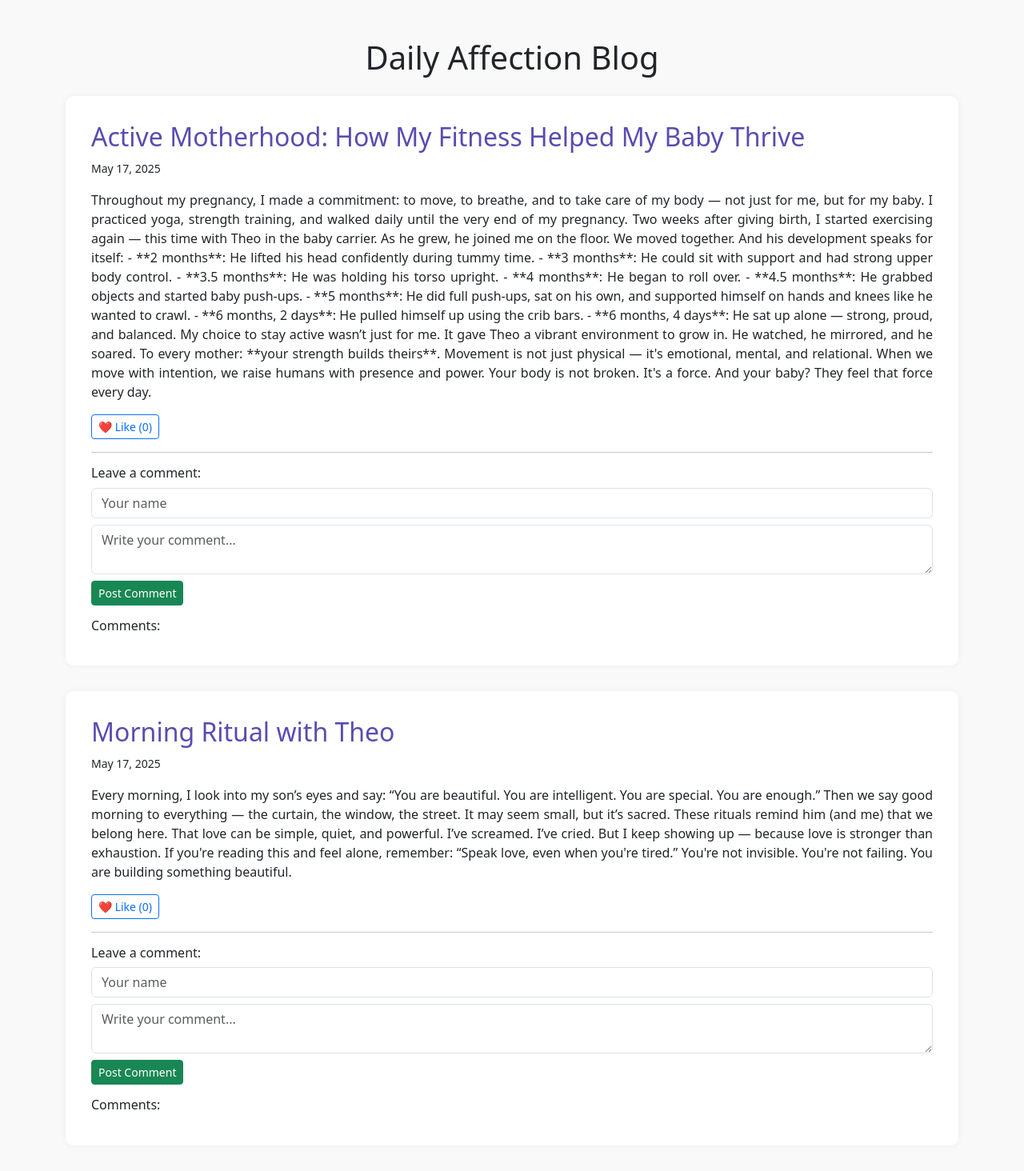
After one commit to suelmaparis/beyond_the_absence, a Flask app: page /blog in a window 1280 px wide. The commit adds this page. Shown: the whole page at 80% size. Run offline with Flask 3, Linux system fonts and the light colour scheme.

Commit message:
add blog page

```diff
--- a/app.py
+++ b/app.py
@@ -1,10 +1,11 @@
 import pandas as pd
-#import seaborn as sns
 import os
 import smtplib
 import random
 from flask import Flask, render_template, request, flash, redirect, url_for
 from email.mime.text import MIMEText
+
+from models import db, BlogPost, Comment
 
 from dotenv import load_dotenv
 load_dotenv()
@@ -18,6 +19,7 @@ app = Flask(__name__)
 app.secret_key = 'um_valor_secreto_aqui'
 app.config['SQLALCHEMY_TRACK_MODIFICATIONS'] = False
 app.config['SQLALCHEMY_DATABASE_URI'] = 'sqlite:///app.db'
+db.init_app(app)
 
 @app.route('/send_email', methods=['POST'])
 def send_email():
@@ -170,3 +172,24 @@ def index():
     comp_colors=comp_colors,
 
 )
+
+@app.route('/blog')
+def blog():
+    posts = BlogPost.query.order_by(BlogPost.date.desc()).all()
+    return render_template('blog.html', posts=posts)
+
+@app.route('/like/<int:post_id>', methods=['POST'])
+def like(post_id):
+    post = BlogPost.query.get_or_404(post_id)
+    post.likes += 1
+    db.session.commit()
+    return redirect(url_for('blog'))
+
+@app.route('/comment/<int:post_id>', methods=['POST'])
+def comment(post_id):
+    name = request.form['name']
+    text = request.form['text']
+    new_comment = Comment(post_id=post_id, name=name, text=text)
+    db.session.add(new_comment)
+    db.session.commit()
+    return redirect(url_for('blog'))
--- /dev/null
+++ b/templates/blog.html
@@ -0,0 +1,58 @@
+<!DOCTYPE html>
+<html lang="en">
+<head>
+  <meta charset="UTF-8">
+  <title>Blog – Beyond the Absence</title>
+  <link href="https://cdn.jsdelivr.net/npm/bootstrap@5.3.0/dist/css/bootstrap.min.css" rel="stylesheet">
+  <style>
+    body {
+      background-color: #f9f9f9;
+    }
+    .post-card {
+      background-color: white;
+      border-radius: 10px;
+      padding: 2rem;
+      margin-bottom: 2rem;
+      box-shadow: 0 0 8px rgba(0,0,0,0.05);
+    }
+    .post-title {
+      color: #5a4caf;
+    }
+  </style>
+</head>
+<body>
+
+<div class="container mt-5">
+  <h1 class="mb-4 text-center">Daily Affection Blog</h1>
+
+  {% for post in posts %}
+  <div class="post-card">
+    <h2 class="post-title">{{ post.title }}</h2>
+    <p><small>{{ post.date.strftime('%B %d, %Y') }}</small></p>
+    <p style="text-align: justify;">{{ post.content | safe }}</p>
+    <form method="POST" action="{{ url_for('like', post_id=post.id) }}">
+      <button type="submit" class="btn btn-sm btn-outline-primary">❤️ Like ({{ post.likes }})</button>
+    </form>
+    <hr>
+    <h6>Leave a comment:</h6>
+    <form method="POST" action="{{ url_for('comment', post_id=post.id) }}">
+      <input type="text" name="name" class="form-control mb-2" placeholder="Your name" required>
+      <textarea name="text" rows="2" class="form-control mb-2" placeholder="Write your comment..." required></textarea>
+      <button type="submit" class="btn btn-sm btn-success">Post Comment</button>
+    </form>
+    <h6 class="mt-3">Comments:</h6>
+    <ul class="list-group">
+      {% for comment in post.comments %}
+        <li class="list-group-item">
+          <strong>{{ comment.name }}</strong>: {{ comment.text }}
+          <br><small class="text-muted">{{ comment.timestamp.strftime('%Y-%m-%d %H:%M') }}</small>
+        </li>
+      {% endfor %}
+    </ul>
+  </div>
+  {% endfor %}
+
+</div>
+
+</body>
+</html>
--- a/templates/index.html
+++ b/templates/index.html
@@ -41,6 +41,7 @@
          <a href="#dashboard">Dashboard</a>
          <a href="#Support">Mom support</a>
          <a href="#contact">Contact</a>
+         <a class="nav-link" href="{{ url_for('blog') }}">Blog</a>
       </div>
       <!-- header -->
       <header>
@@ -104,7 +105,9 @@
                </div>
                <div class="col-md-6">
                   <div class="about_img">
-                     <figure><img class="img_responsive" src="{{url_for('static', filename='images/about_img.png')}}" alt="#"/></figure>
+                    <figure>
+                      <img class="img_responsive" src="{{url_for('static', filename='images/about_img.png')}}" alt="#" style="max-width: 450px; width: 100%;">
+                    </figure>
                   </div>
                </div>
             </div>
```
Also changed, not shown: models.py (added, +19 -0 lines), instance/app.db (added), 1 other file.
